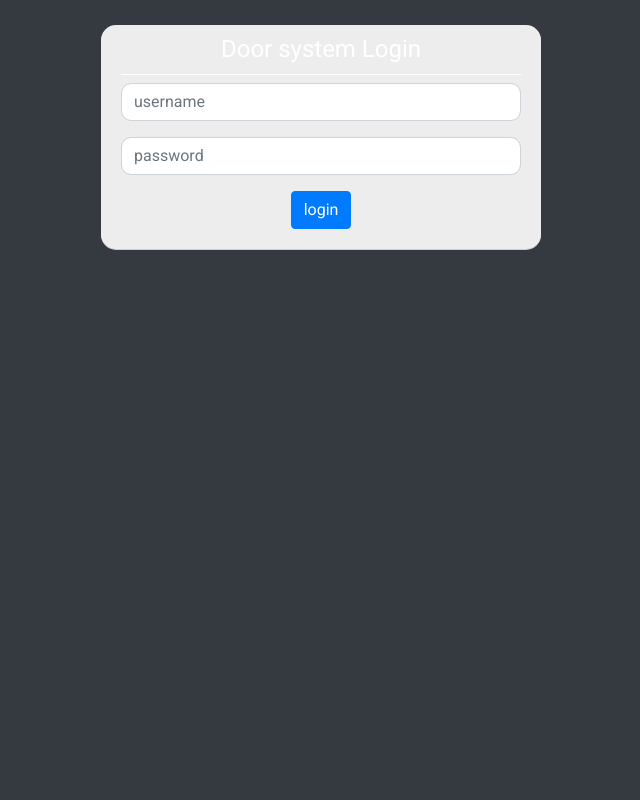
After one commit to linnil1/rpi_door, a Flask app: page /login in a window 1280 px wide. The commit adds this page. Shown: the whole page, without its empty margins (319-959 px from the left). Run offline with Flask 2, Linux system fonts and the light colour scheme; some libraries are stand-ins or nearby versions.

Commit message:
Add login

```diff
--- a/app.py
+++ b/app.py
@@ -1,21 +1,29 @@
 from flask import Flask, render_template, redirect
 import door
+import login
+import flask_login
 
 
 app = Flask(__name__)
-app.config['SQLALCHEMY_DATABASE_URI'] = 'sqlite:////tmp/test.db'
+app.config['SQLALCHEMY_DATABASE_URI'] = 'sqlite:///./tmp.sqlite'
 app.config['SQLALCHEMY_TRACK_MODIFICATIONS'] = False
+app.config['SESSION_COOKIE_NAME'] = 'door'
+app.secret_key = '123'
 with app.app_context():
     door.db.init_app(app)
     door.db.create_all()
+    login.login_manager.init_app(app)
+    app.register_blueprint(login.bp, url_prefix='')
 
 
 @app.route("/")
+@flask_login.login_required
 def main():
     return render_template('index.html', op_str=door.show())
 
 
 @app.route("/open", methods=["POST"])
+@flask_login.login_required
 def doorOpen():
     door.doorOpen()
     door.add('who', 'open')
--- a/door.py
+++ b/door.py
@@ -32,7 +32,7 @@ class History(db.Model):
     id = db.Column(db.Integer, primary_key=True)
     user = db.Column(db.String)
     method = db.Column(db.String)
-    date = db.Column(db.DateTime, default=datetime.datetime.utcnow)
+    date = db.Column(db.DateTime, default=datetime.datetime.now)
 
     timef = '%m/%d, %H:%M:%S'
 
--- /dev/null
+++ b/login.py
@@ -0,0 +1,83 @@
+import time
+from flask import (Blueprint, request,
+                   render_template, redirect, url_for)
+from flask_sqlalchemy import SQLAlchemy
+import flask_login
+import passlib.hash
+
+
+db = SQLAlchemy()
+login_manager = flask_login.LoginManager()
+bp = Blueprint(__name__, 'home')
+login_manager.login_view = 'login.login'
+
+
+class User(db.Model, flask_login.UserMixin):
+    __tablename__ = 'user'
+    id = db.Column(db.Integer, primary_key=True)
+    name = db.Column(db.String(32), unique=True)
+
+    def __str__(self):
+        return '<User {}>'.format(self.name)
+
+    def checkPassword(self, password):
+        return passlib.hash.sha512_crypt.verify(password, self.password)
+
+    def setPassword(self, password):
+        self.password = passlib.hash.sha512_crypt.hash(password)
+        db.session.commit()
+
+
+@login_manager.user_loader
+def user_loader(id):
+    return User.query.get(id)
+
+
+def add_user(name, passwd=''):
+    u = User.query.filter_by(name=name).first()
+    assert(not u)
+    u = User(name=name)
+    u.setPassword(passwd)
+    db.session.add(u)
+    db.session.commit()
+    return name
+
+
+def requestParse(request):
+    name = request.form.get('username')
+    password = request.form.get('password')
+    name = (name or '')
+    if not name or not password:
+        return name, False
+
+    u = User.query.filter_by(name=name).first()
+    if not u:
+        return name, False
+    if not u.checkPassword(password):
+        return name, False
+    flask_login.login_user(user_loader(u.id))
+    return name, True
+
+
+@bp.route('/login', methods=['GET', 'POST'])
+def login():
+    if request.method == 'GET':
+        if flask_login.login_fresh():
+            return redirect(url_for('main'))
+        else:
+            return render_template('Login.html')
+    else:
+        name, ok = requestParse(request)
+        if ok:
+            nexturl = request.args.get('next')
+            return redirect(nexturl or url_for('main'))
+        else:
+            return render_template('Login.html', error='Fail to Login')
+
+
+@bp.route('/logout')
+@flask_login.login_required
+def logout():
+    now_user = flask_login.current_user
+    flask_login.logout_user()
+    return redirect(url_for('main'))
--- a/requirments.txt
+++ b/requirments.txt
@@ -2,3 +2,5 @@ flask
 gunicorn
 gpiozero
 flask-sqlalchemy
+passlib
+flask-login
--- /dev/null
+++ b/templates/Login.html
@@ -0,0 +1,70 @@
+{% extends 'base.html' %}
+{% block body %}
+<div class="container">
+  <div class="row justify-content-center">
+    <div class="col-5 login-container">
+      <div class="form-login">
+        <h4>Door system Login</h4>
+        <form action="{{ url_for('login.login', next=request.args.get('next')) }}" method="post">
+          <input type="text"     name="username"     placeholder="username"
+                 class="form-control input-sm chat-input"/></br>
+          <input type="password" name="password" placeholder="password"
+                 class="form-control input-sm chat-input"/></br>
+          <div class="wrapper">
+            <span class="group-btn">
+              <input type="submit" value="login" class="btn btn-primary btn-md"/>
+            </span>
+          </div>
+        </form>
+      </div>
+      {% if error %}
+        <div class="alert alert-danger" role="alert">
+          {{ error }}
+        </div>
+      {% endif %}
+    </div>
+  </div>
+</div>
+
+<style>
+@import url(http://fonts.googleapis.com/css?family=Roboto:400);
+body {
+  background-color:#fff;
+  -webkit-font-smoothing: antialiased;
+  font: normal 14px Roboto,arial,sans-serif;
+}
+
+.login-container {
+  max-width: 35em;
+  padding: 25px;
+  position: fixed;
+}
+
+.form-login {
+  background-color: #EDEDED;
+  padding-top: 10px;
+  padding-bottom: 20px;
+  padding-left: 20px;
+  padding-right: 20px;
+  border-radius: 15px;
+  border-color:#d2d2d2;
+  border-width: 5px;
+  box-shadow:0 1px 0 #cfcfcf;
+}
+
+h4 {
+ border:0 solid #fff;
+ border-bottom-width:1px;
+ padding-bottom:10px;
+ text-align: center;
+}
+
+.form-control {
+  border-radius: 10px;
+}
+
+.wrapper {
+  text-align: center;
+}
+</style>
+{% endblock %}
--- /dev/null
+++ b/templates/base.html
@@ -0,0 +1,21 @@
+<!doctype html>
+<html lang="en" class="h-100">
+  <head>
+    <!-- Required meta tags -->
+    <meta charset="utf-8">
+    <meta name="viewport" content="width=device-width, initial-scale=1, shrink-to-fit=no">
+    <!-- Bootstrap CSS -->
+    <link rel="stylesheet" href="https://stackpath.bootstrapcdn.com/bootstrap/4.3.1/css/bootstrap.min.css" integrity="sha384-ggOyR0iXCbMQv3Xipma34MD+dH/1fQ784/j6cY/iJTQUOhcWr7x9JvoRxT2MZw1T" crossorigin="anonymous">
+
+    <title>Door</title>
+  </head>
+  <body class="h-100 bg-dark text-white">
+    {% block body %}{% endblock %}
+
+    <!-- Optional JavaScript -->
+    <!-- jQuery first, then Popper.js, then Bootstrap JS -->
+    <script src="https://code.jquery.com/jquery-3.3.1.slim.min.js" integrity="sha384-q8i/X+965DzO0rT7abK41JStQIAqVgRVzpbzo5smXKp4YfRvH+8abtTE1Pi6jizo" crossorigin="anonymous"></script>
+    <script src="https://cdnjs.cloudflare.com/ajax/libs/popper.js/1.14.7/umd/popper.min.js" integrity="sha384-UO2eT0CpHqdSJQ6hJty5KVphtPhzWj9WO1clHTMGa3JDZwrnQq4sF86dIHNDz0W1" crossorigin="anonymous"></script>
+    <script src="https://stackpath.bootstrapcdn.com/bootstrap/4.3.1/js/bootstrap.min.js" integrity="sha384-JjSmVgyd0p3pXB1rRibZUAYoIIy6OrQ6VrjIEaFf/nJGzIxFDsf4x0xIM+B07jRM" crossorigin="anonymous"></script>
+  </body>
+</html>
```
Also changed, not shown: templates/index.html (+5 -19 lines).
